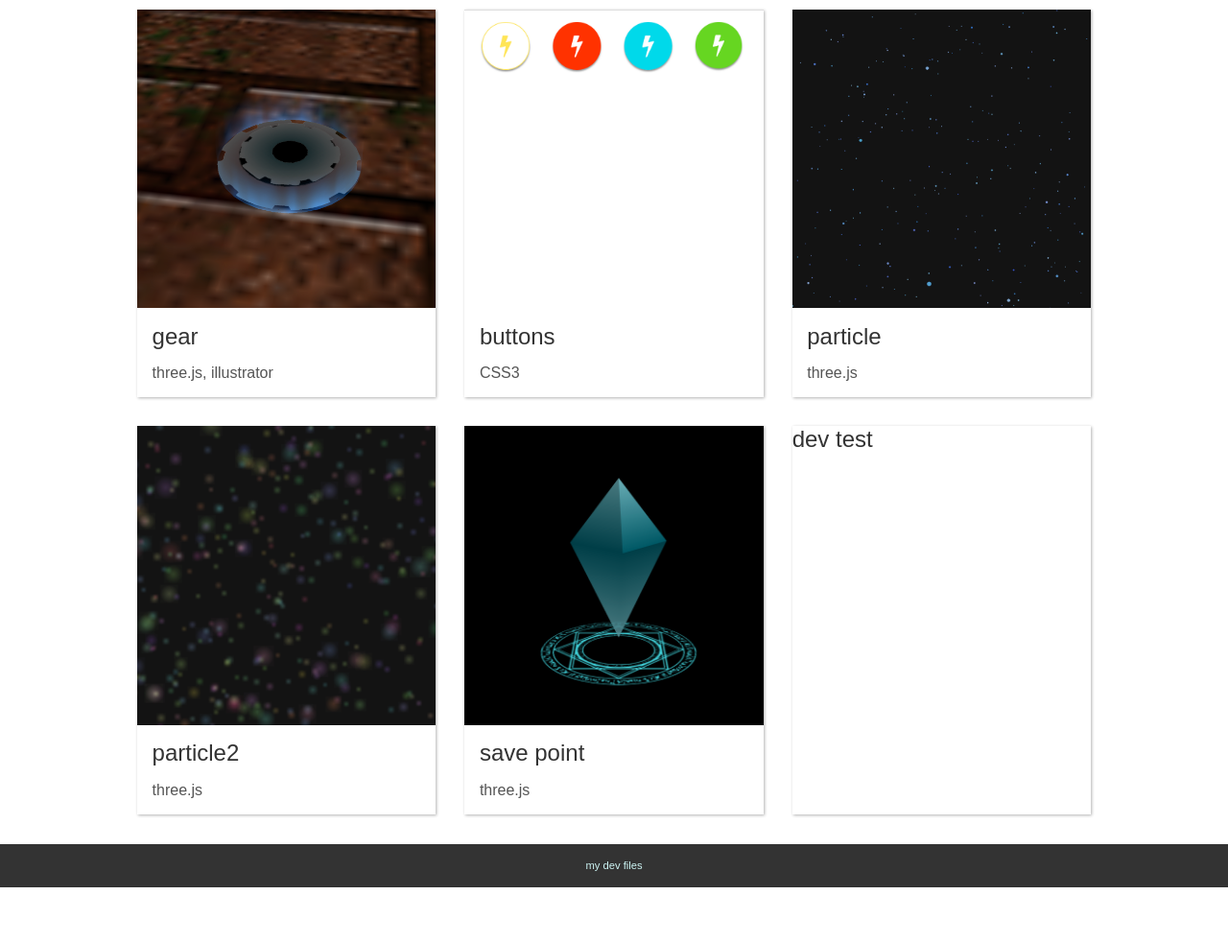
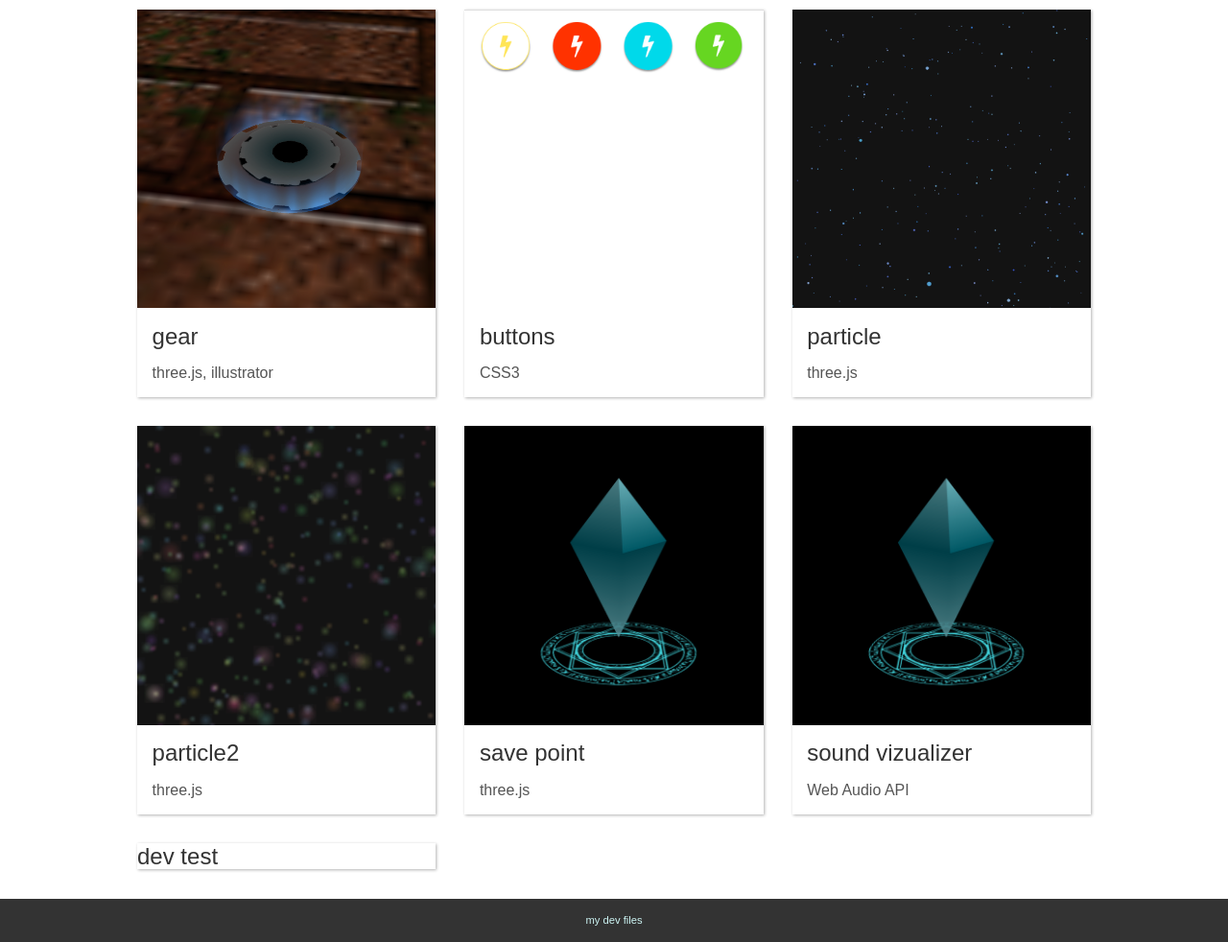
Before and after one commit to yukashimizu/learncss, a plain HTML site: page public/index.html in a window 1280 px wide. Shown: the part 74-1056 px from the top of the page at 96% size. Before the commit the page ends 999 px from the top, so only its background shows below. Drawn offline with Linux system fonts and the light colour scheme.

Commit message:
add sound visualizer page

```diff
--- a/public/index.html
+++ b/public/index.html
@@ -73,6 +73,17 @@
         </div>
       </li>
       <li class="main-list-item">
+        <div class="main-list-item-imagecontainer">
+          <div class="main-list-item-inner">
+            <img class="main-list-item-image" src="./images/savepoint.png">
+          </div>
+        </div>
+        <div class="main-list-item-textcontainer">
+          <a class="main-list-item-title streched-link" href='sound-visualizer'>sound vizualizer</a>
+          <p class="main-list-item-text">Web Audio API</p>
+        </div>
+      </li>
+      <li class="main-list-item">
         <a class="main-list-item-title streched-link" href='three-practice'>dev test</a>
       </li>
     </ul>
--- /dev/null
+++ b/public/sound-visualizer/js/app.js
@@ -0,0 +1 @@
+console.log('hoge')
```
Also changed, not shown: public/sound-visualizer/index.html (added, +18 -0 lines), public/scss/style.scss (line endings or trailing spaces), public/sound-visualizer/css/style.css (added), 1 other file.
